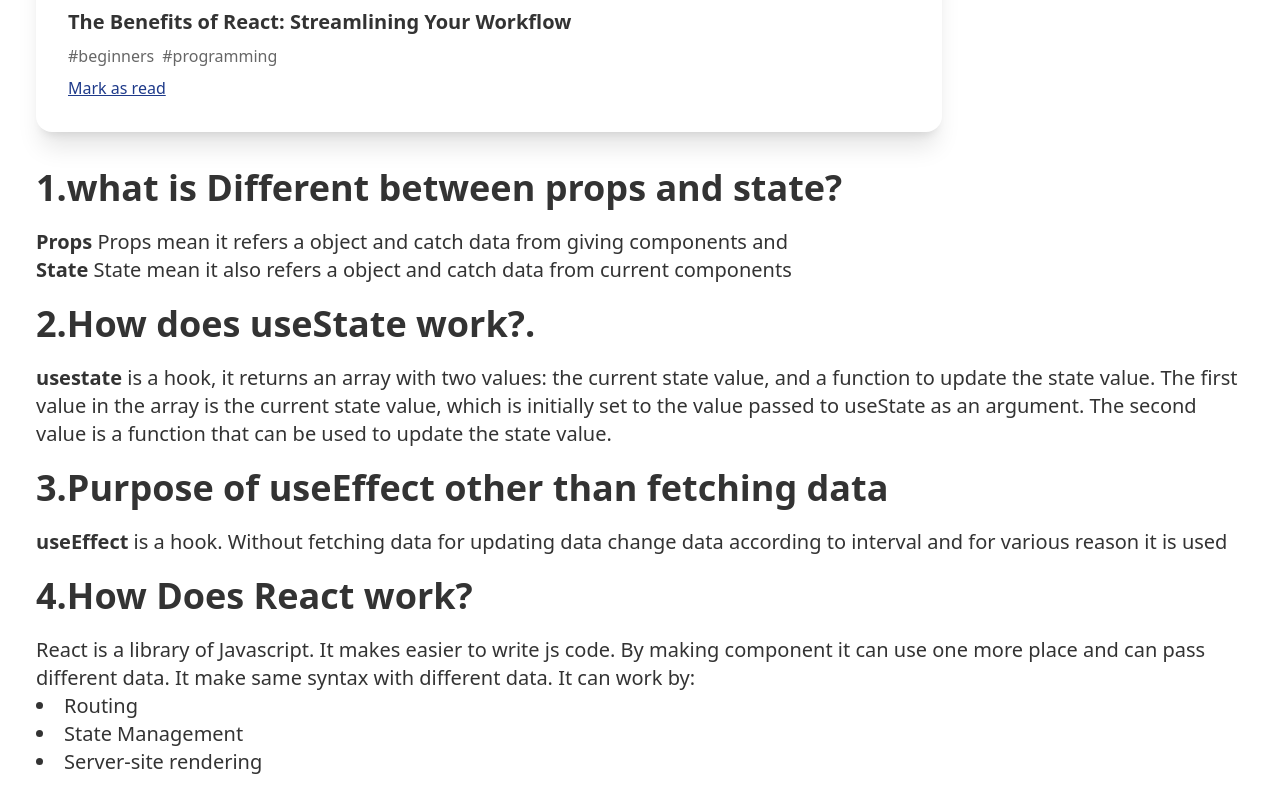
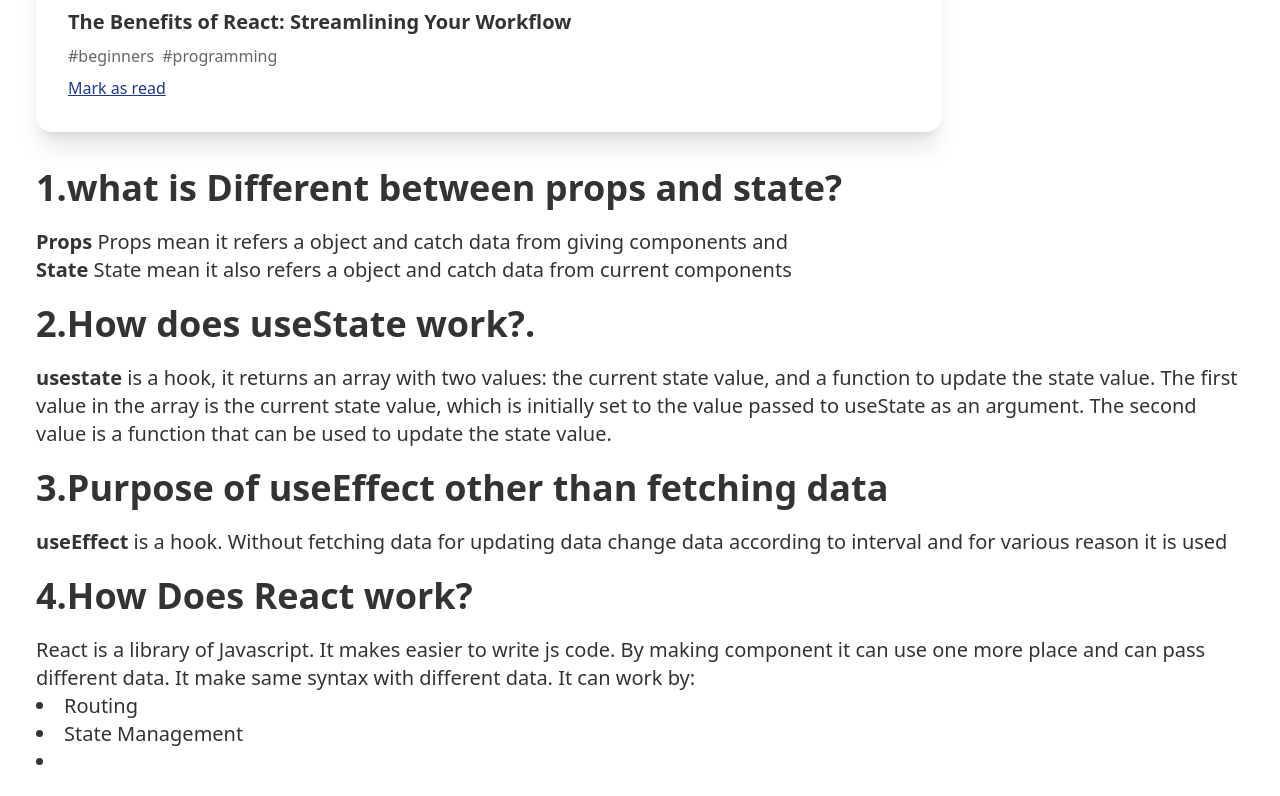
Before and after one commit to yeasinbhuiyan/Knowledge-Cafe, a React (Vite) app: page / in a window 1280 px wide. Shown: the part 2481-3277 px from the top of the page. Built offline with nearby package versions, Linux system fonts and the light colour scheme.

Commit message:
last commit

```diff
--- a/src/Question/Question.jsx
+++ b/src/Question/Question.jsx
@@ -22,7 +22,7 @@ const Question = () => {
                     It can work by:
                     <li>Routing</li>
                     <li>State Management</li>
-                    <li>Server-site rendering</li>
+                    <li></li>
                 </p>
             </div>
         </div>
```
